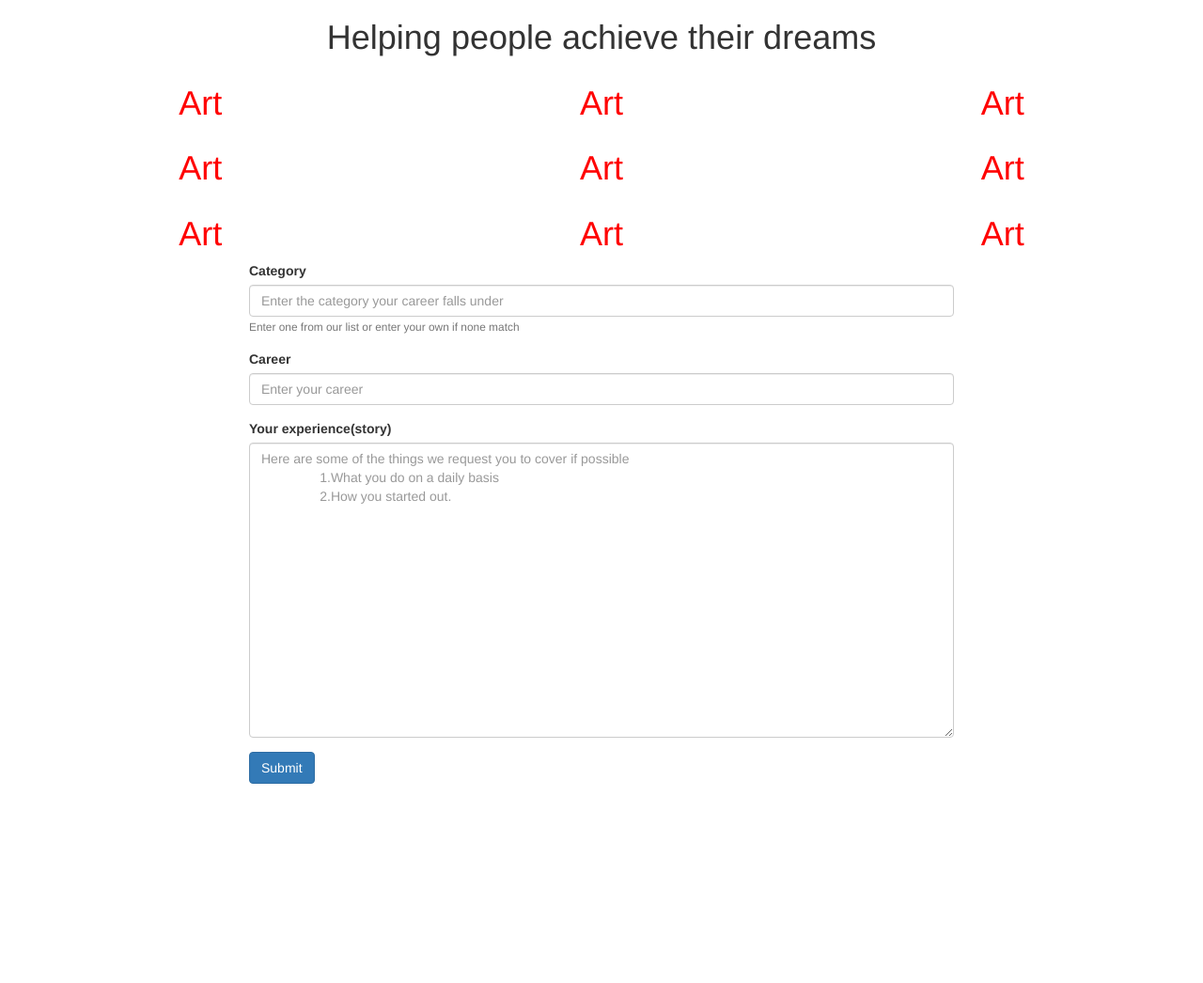
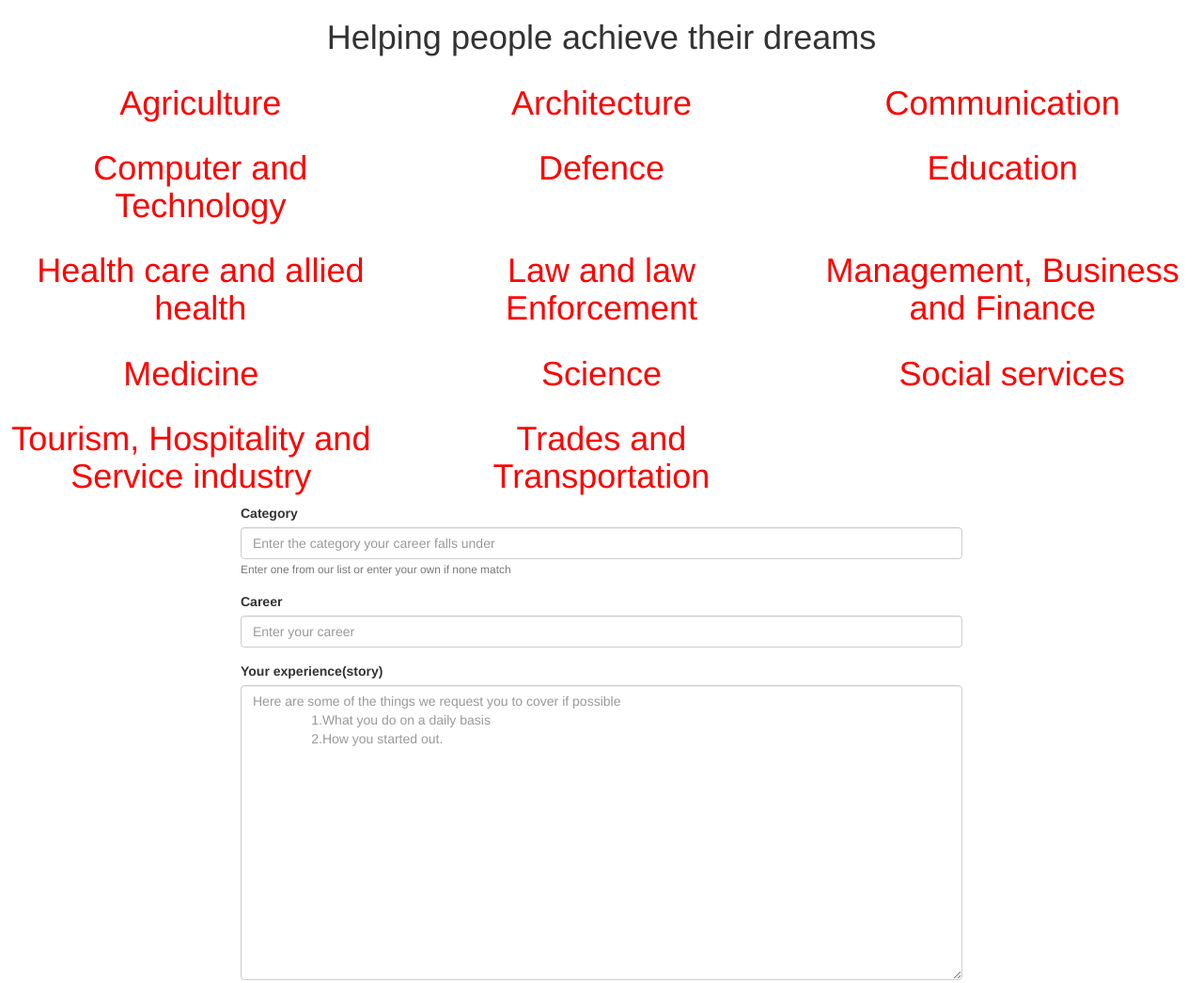
Before and after one commit to vinayaksodar/website, a plain HTML site: page index.html in a window 1280 px wide. Shown: the top 1046 px of the page at 94% size. Before the commit the page ends 834 px from the top, so only its background shows below. Drawn offline with nearby package versions, Linux system fonts and the light colour scheme.

Commit message:
add categories

```diff
--- a/index.html
+++ b/index.html
@@ -14,37 +14,55 @@
 
 <div class="row">
 	<div class="col-md-4">
-		<h1 class="text-center"><a href="#" style="color:red">Art</a></h1>
+		<h1 class="text-center"><a href="#" style="color:red">Agriculture</a></h1>
 	</div>
 	<div class="col-md-4">
-		<h1 class="text-center"><a href="#" style="color:red">Art</a></h1>
+		<h1 class="text-center"><a href="#" style="color:red">Architecture</a></h1>
 	</div>
 	<div class="col-md-4">
-		<h1 class="text-center"><a href="#" style="color:red">Art</a></h1>
+		<h1 class="text-center"><a href="#" style="color:red">Communication</a></h1>
 	</div>
 </div>
 <div class="row">
 	<div class="col-md-4">
-		<h1 class="text-center"><a href="#" style="color:red">Art</a></h1>
+		<h1 class="text-center"><a href="#" style="color:red">Computer and Technology</a></h1>
 	</div>
 	<div class="col-md-4">
-		<h1 class="text-center"><a href="#" style="color:red">Art</a></h1>
+		<h1 class="text-center"><a href="#" style="color:red">Defence</a></h1>
 	</div>
 	<div class="col-md-4">
-		<h1 class="text-center"><a href="#" style="color:red">Art</a></h1>
+		<h1 class="text-center"><a href="#" style="color:red">Education</a></h1>
 	</div>
 </div><div class="row">
 	<div class="col-md-4">
-		<h1 class="text-center"><a href="#" style="color:red">Art</a></h1>
+		<h1 class="text-center"><a href="#" style="color:red">Health care and allied health</a></h1>
 	</div>
 	<div class="col-md-4">
-		<h1 class="text-center"><a href="#" style="color:red">Art</a></h1>
+		<h1 class="text-center"><a href="#" style="color:red">Law and law Enforcement</a></h1>
 	</div>
 	<div class="col-md-4">
-		<h1 class="text-center"><a href="#" style="color:red">Art</a></h1>
+		<h1 class="text-center"><a href="#" style="color:red">Management, Business and Finance</a></h1>
 	</div>
 </div>
-
+</div><div class="row">
+	<div class="col-md-4">
+		<h1 class="text-center"><a href="#" style="color:red">Medicine</a></h1>
+	</div>
+	<div class="col-md-4">
+		<h1 class="text-center"><a href="#" style="color:red">Science</a></h1>
+	</div>
+	<div class="col-md-4">
+		<h1 class="text-center"><a href="#" style="color:red">Social services</a></h1>
+	</div>
+</div>
+</div><div class="row">
+	<div class="col-md-4">
+		<h1 class="text-center"><a href="#" style="color:red">Tourism, Hospitality and Service industry</a></h1>
+	</div>
+	<div class="col-md-4">
+		<h1 class="text-center"><a href="#" style="color:red">Trades and Transportation</a></h1>
+	</div>
+</div>
 <form>
 <div id="form">
 	<div class="form-group">
```
